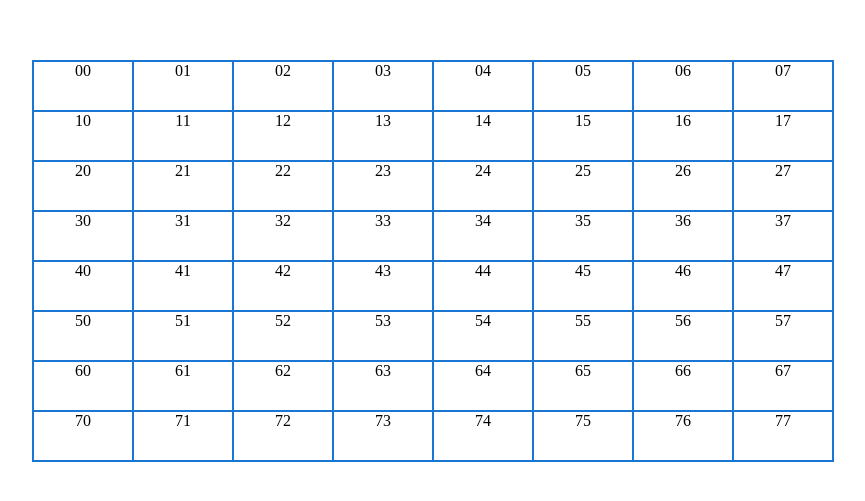
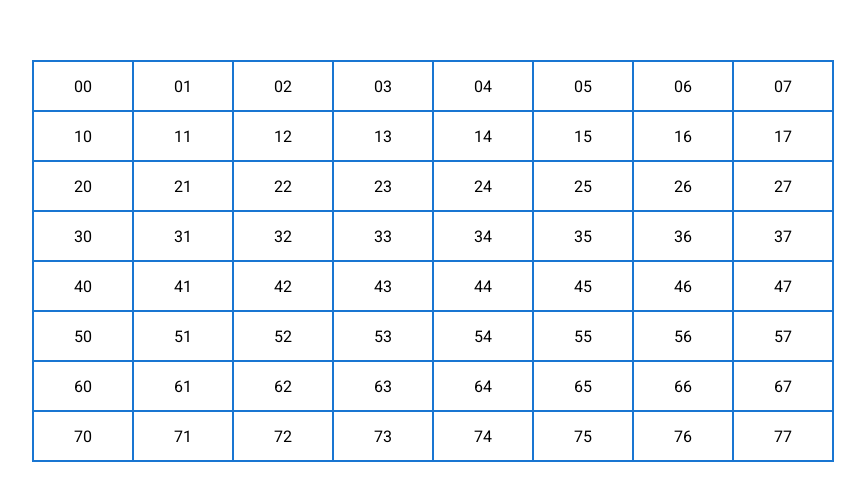
Before and after one commit to abhiramkg2000/hover_chessboard, a React (Vite) app: page / in a window 1280 px wide. Shown: the part 139-640 px from the top of the page, without its empty margins (207-1072 px from the left). Built offline with nearby package versions, Linux system fonts and the light colour scheme.

Commit message:
changed font family and refactored css

```diff
--- a/src/App.css
+++ b/src/App.css
@@ -1,14 +1,18 @@
+@import url("https://fonts.googleapis.com/css2?family=Roboto&display=swap");
+
 * {
   padding: 0;
   margin: 0;
   box-sizing: border-box;
+  user-select: none;
+  -webkit-user-drag: none;
 }
 
 .app {
-  user-select: none;
   display: flex;
   justify-content: center;
   align-items: center;
   min-height: 100vh;
   padding: 20px 30px;
+  font-family: "Roboto", sans-serif;
 }
--- a/src/components/customBox/customBox.css
+++ b/src/components/customBox/customBox.css
@@ -1,5 +1,4 @@
 .grid_item {
-  cursor: pointer;
   display: flex;
   justify-content: center;
   align-items: center;
@@ -8,8 +7,10 @@
 }
 
 .box {
-  user-select: none;
   width: 100%;
   height: 100%;
   text-align: center;
+  display: flex;
+  justify-content: center;
+  align-items: center;
 }
--- a/src/helpers/helpers.ts
+++ b/src/helpers/helpers.ts
@@ -26,7 +26,6 @@
   let path4: BoxItemType[] = [];
 
   for (let i = 0; i < 4; i++) {
-
     let r = selectedBox.i;
     let c = selectedBox.j;
 
--- a/src/types/types.ts
+++ b/src/types/types.ts
@@ -1,5 +1,5 @@
 export type BoxItemType = {
   i: number;
   j: number;
-  color:string
+  color: string;
 };
```
Also changed, not shown: 1 other file (tests, documents, lock files or other folders).
